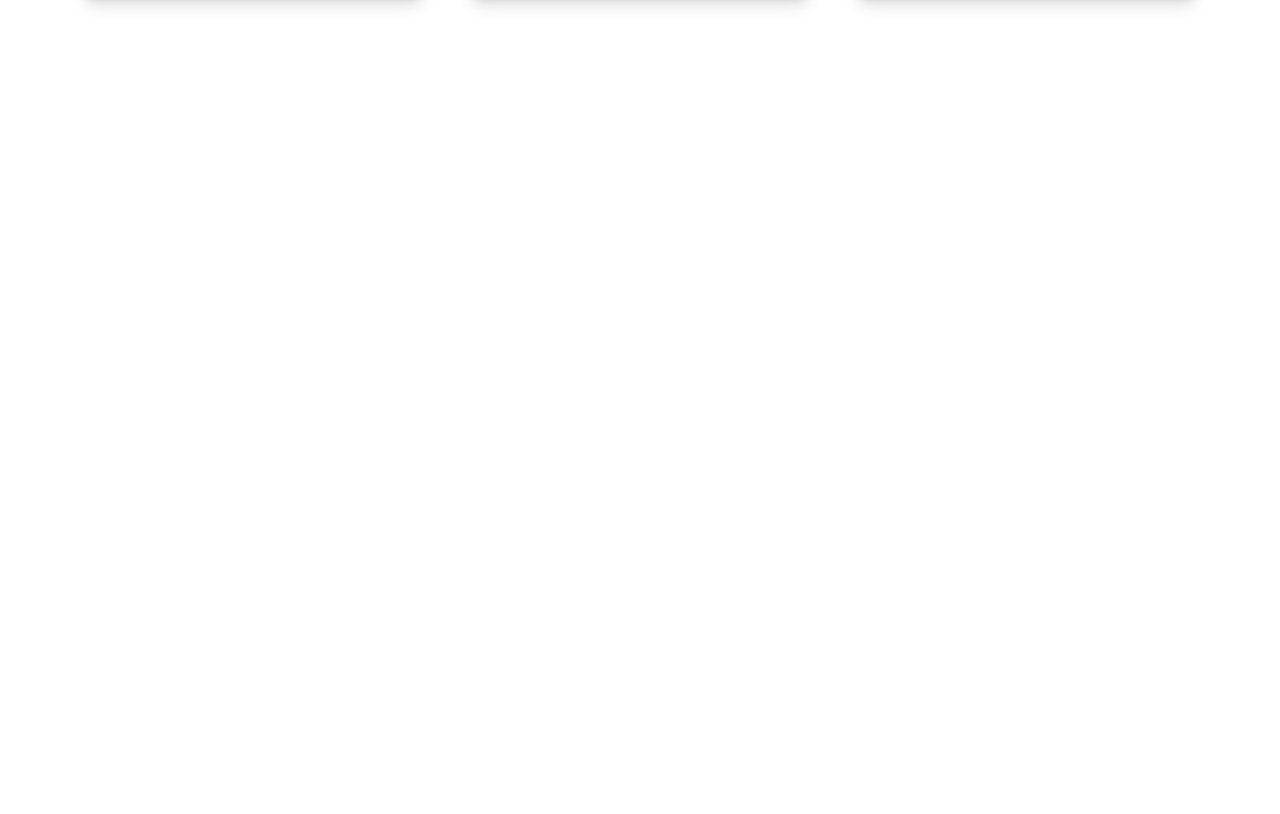
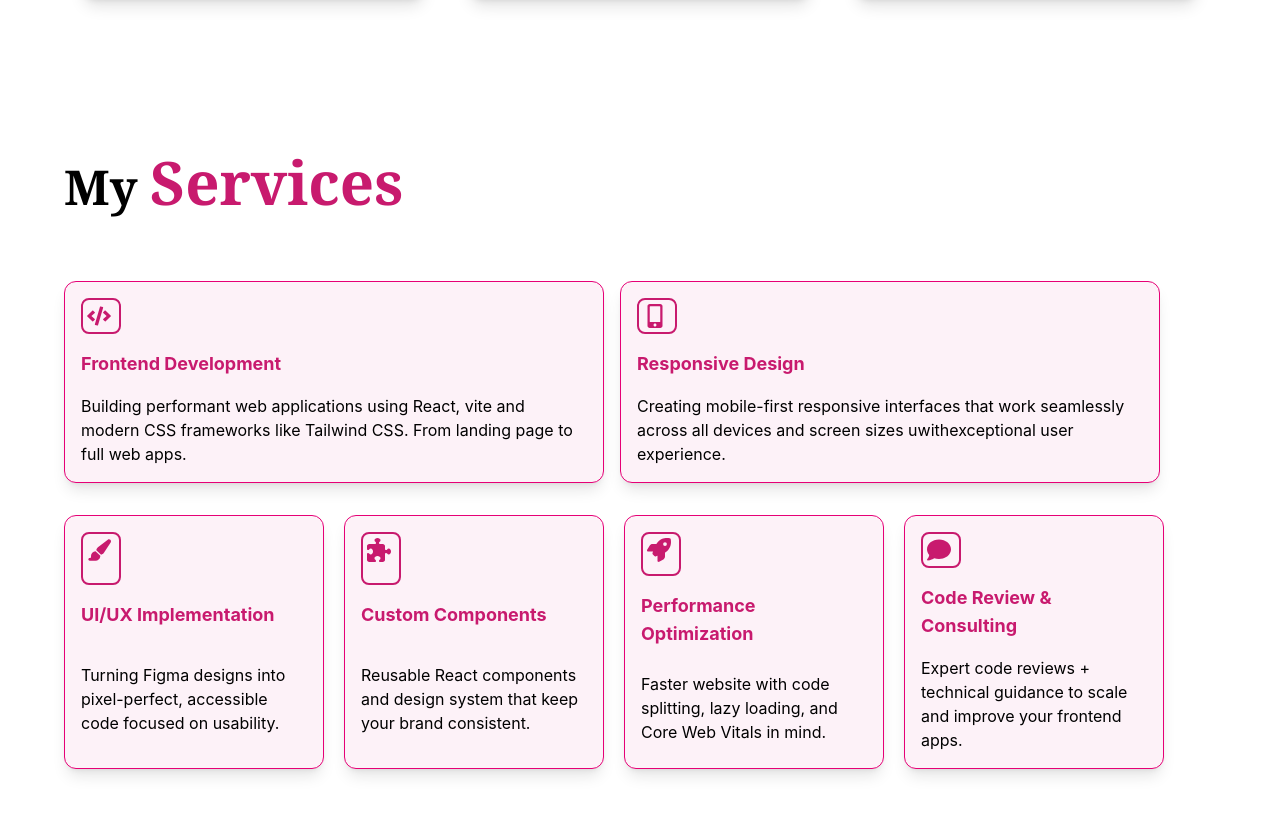
Before and after one commit to MARYCYNTHIA-NWANOKWARA/my-portfolio, a React (Vite) app: page / in a window 1280 px wide. Shown: the part 2745-3559 px from the top of the page. Before the commit the page ends 2785 px from the top, so only its background shows below. Built offline with nearby package versions, Linux system fonts and the light colour scheme.

Commit message:
Add frontend services section with cards and icons

```diff
--- a/src/App.jsx
+++ b/src/App.jsx
@@ -3,6 +3,7 @@ import Header from "./components/Header"
 import Home from "./components/Home"
 import Projects from "./components/Projects"
 import Skills from "./components/Skills"
+import Services from "./components/Services"
 
 
 function App() {
@@ -15,6 +16,7 @@ function App() {
       <About/>
       <Skills/>
       <Projects/>
+      <Services/>
     </div>
   )
 }
--- /dev/null
+++ b/src/components/Services.jsx
@@ -0,0 +1,49 @@
+
+import { FaCode, FaMobileAlt } from "react-icons/fa";
+import { FaComment, FaPaintbrush,  FaPuzzlePiece,  FaRocket} from "react-icons/fa6";
+
+export default function  Services(){
+    return(
+        <section className="mt-22 w-[90%] mx-auto py-6">
+            <h1 className="font-serif text-5xl font-semibold leading-tight mb-16 ">My <span className="text-[#c81a6e] text-6xl">Services</span></h1>
+            <div className="grid grid-col-1 md:grid-col gap-2">
+                <div className="flex gap-4 ">
+                    <div className="grid grid-col gap-4 border w-135 bg-pink-50 text-pink-600 border-pink-600 p-4 rounded-xl mb-6 hover:scale-[1.03] transition-all duration-300 shadow-lg">
+                        <h3 className="text-[#c81a6e] font-bold text-2xl p-1 w-10 border-2 rounded-lg border-[#c81a6e]"><FaCode/></h3>
+                        <h2 className="text-[#c81a6e] font-bold text-lg">Frontend Development</h2>
+                        <p className="text-black">Building performant web applications using React, vite and modern CSS frameworks like Tailwind CSS. From landing page to full web apps.</p>
+                    </div>
+                    <div className="grid grid-col gap-4 border w-135 bg-pink-50 text-pink-600 border-pink-600 p-4 rounded-xl mb-6 hover:scale-[1.03] transition-all duration-300 shadow-lg">
+                        <h3 className="text-[#c81a6e] font-bold text-2xl p-1 w-10 border-2 rounded-lg border-[#c81a6e]"><FaMobileAlt/></h3>
+                        <h2 className="text-[#c81a6e] font-bold text-lg">Responsive Design</h2>
+                        <p className="text-black">Creating mobile-first responsive interfaces that work seamlessly across all devices and screen sizes uwithexceptional user experience.</p>
+                    </div>
+                </div>
+
+                <div className="flex gap-5 ">
+                    <div className="grid grid-col gap-4 border w-65  bg-pink-50 text-pink-600 border-pink-600 p-4 rounded-xl mb-6 hover:scale-[1.03] transition-all duration-300 shadow-lg">
+                       <h3 className="text-[#c81a6e] font-bold text-2xl p-1 w-10 border-2 rounded-lg border-[#c81a6e]"><FaPaintbrush/></h3>
+                        <h2 className="text-[#c81a6e] font-bold text-lg">UI/UX Implementation</h2>
+                        <p className="text-black">Turning Figma designs into pixel-perfect, accessible code  focused on usability.</p>
+                    </div>
+                    <div className="grid grid-col gap-4 border w-65 bg-pink-50 text-pink-600 border-pink-600 p-4 rounded-xl mb-6 hover:scale-[1.03] transition-all duration-300 shadow-lg">
+                       <h3 className="text-[#c81a6e] font-bold text-2xl p-1 w-10 border-2 rounded-lg border-[#c81a6e]"><FaPuzzlePiece/></h3>
+                        <h2 className="text-[#c81a6e] font-bold text-lg">Custom Components</h2>
+                        <p className="text-black">Reusable React components and design system that keep your brand consistent.</p>
+                    </div>
+                    <div className="grid grid-col gap-4 border w-65 bg-pink-50 text-pink-600 border-pink-600 p-4 rounded-xl mb-6 hover:scale-[1.03] transition-all duration-300 shadow-lg">
+                       <h3 className="text-[#c81a6e] font-bold text-2xl p-1 w-10 border-2 rounded-lg border-[#c81a6e]"><FaRocket/></h3>
+                        <h2 className="text-[#c81a6e] font-bold text-lg">Performance Optimization</h2>
+                        <p className="text-black">Faster website with code splitting, lazy loading, and Core Web Vitals in mind.</p>
+                    </div>
+                    <div className="grid grid-col gap-4 border w-65 bg-pink-50 text-pink-600 border-pink-600 p-4 rounded-xl mb-6 hover:scale-[1.03] transition-all duration-300 shadow-lg">
+                       <h3 className="text-[#c81a6e] font-bold text-2xl p-1 w-10 border-2 rounded-lg border-[#c81a6e]"><FaComment/></h3>
+                        <h2 className="text-[#c81a6e] font-bold text-lg">Code Review & Consulting</h2>
+                        <p className="text-black">Expert code reviews + technical guidance to scale and improve your frontend apps.</p>
+                    </div>
+                </div>
+            </div>
+
+        </section>
+    )
+}
```
